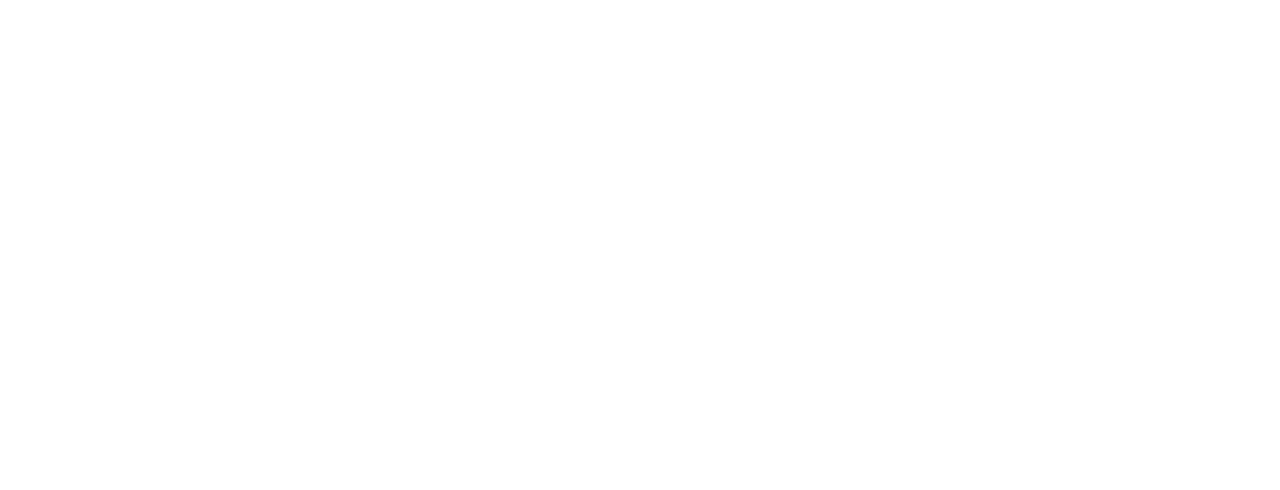
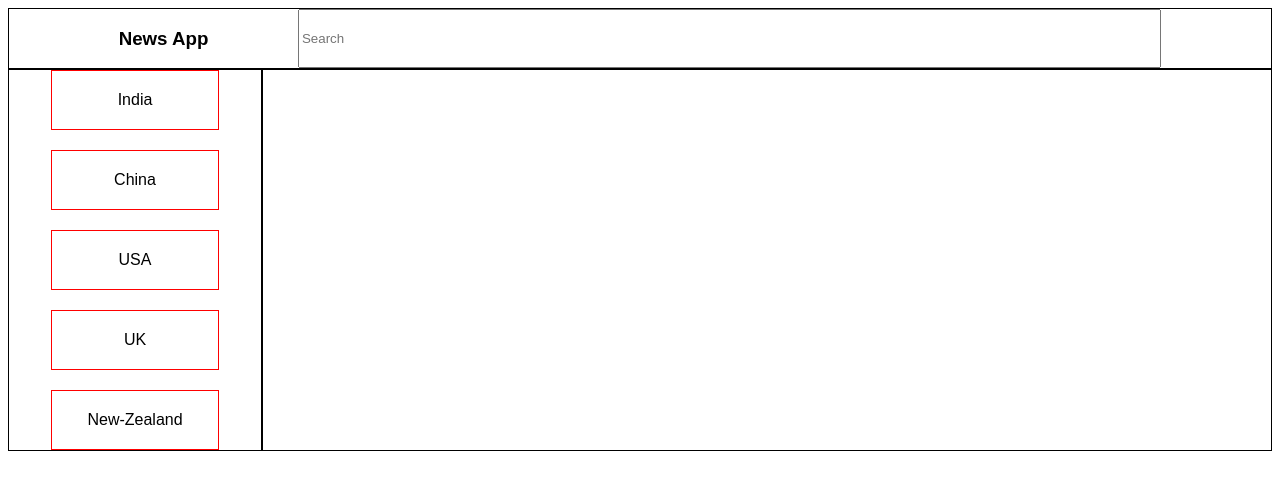
Before and after one commit to SayedMajid/News-App, a plain HTML site: page index.html in a window 1280 px wide. Drawn offline with Linux system fonts and the light colour scheme.

Commit message:
progress

```diff
--- a/index.html
+++ b/index.html
@@ -5,11 +5,62 @@
     <meta http-equiv="X-UA-Compatible" content="IE=edge" />
     <meta name="viewport" content="width=device-width, initial-scale=1.0" />
     <title>News App</title>
+    <style>
+      *{
+        font-family: sans-serif;
+      }
+      #navbar{
+        display: flex;
+        border: 1px solid black;
+        padding: 0px 20px;
+        justify-content: space-evenly;
+      }
+      #navbar > input{
+        width: 70%;
+      }
+      #container{
+        display: flex;
+      }
+      #container > div{
+        border: 1px solid black;
+      }
+      #sidebar{
+        width: 20%;
+        display: flex;
+        flex-direction: column;
+        row-gap: 20px;
+      }
+      #sidebar > div{
+        border: 1px solid red;
+        width: 50%;
+        text-align: center;
+        margin: auto;
+        padding: 20px;
+        height: max-content;
+      }
+      #results{
+        width: 80%;
+      }
+    </style>
   </head>
   <body>
     <!-- Give Navbar with id "navbar"  -->
+    <div id="navbar">
+      <h3>News App</h3>
+      <input type="text" id="search_input" placeholder="Search">
+    </div>
     <!-- Navbar will have input with id search_input and a link to home page i.e. index.html -->
     <!-- Sidebar will have id "sidebar"  -->
+    <div id="container">
+      <div id="sidebar">
+        <div id="in">India</div>
+        <div id="ch">China</div>
+        <div id="us">USA</div>
+        <div id="uk">UK</div>
+        <div id="nz">New-Zealand</div>
+      </div>
+      <div id="results"></div>
+    </div>
     <!-- Give link to top headlines of countries in sidebar with id as their country codes
     india :- in
     china :- ch
@@ -21,3 +72,5 @@
     <!-- News divs will have class "news"  -->
   </body>
 </html>
+
+<script src="/scripts/index.js"></script>
```
Also changed, not shown: scripts/index.js (line endings or trailing spaces).
